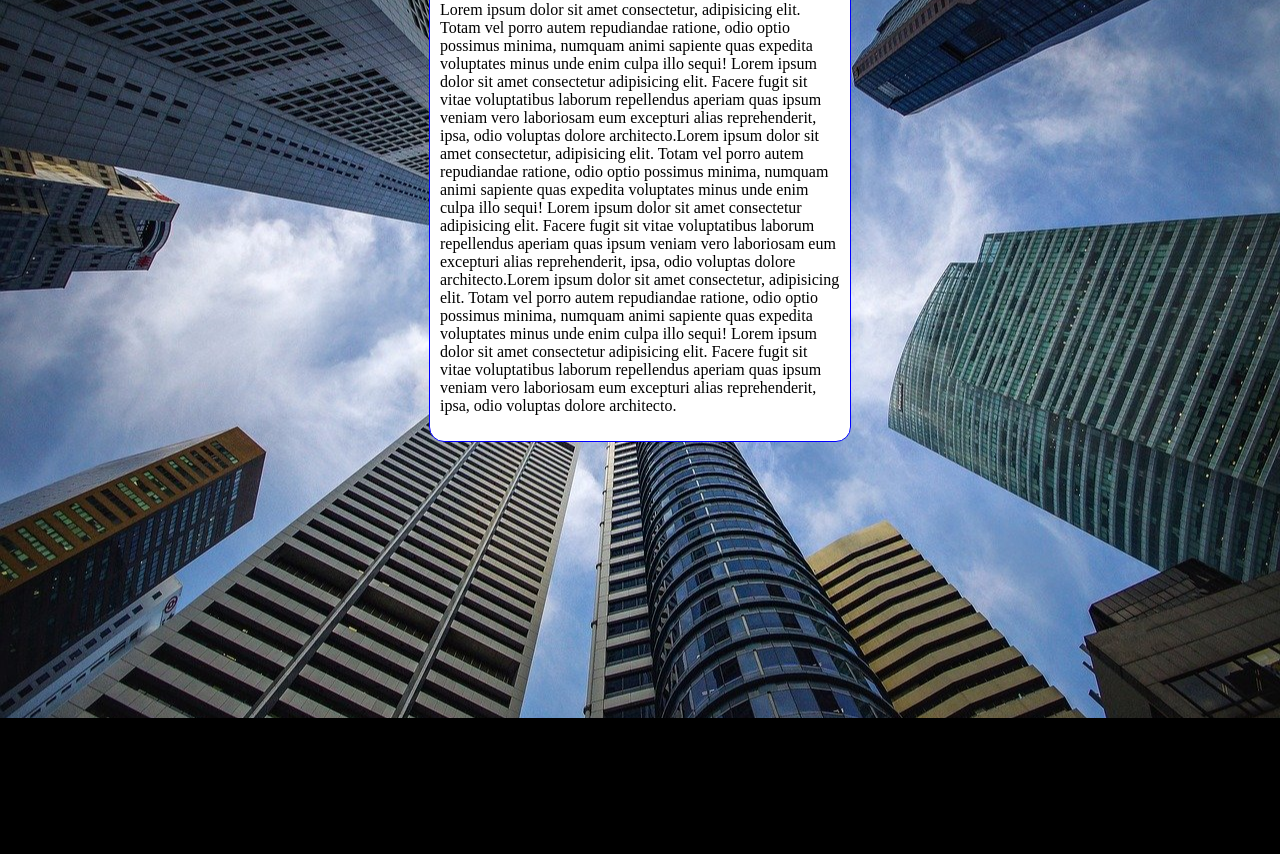
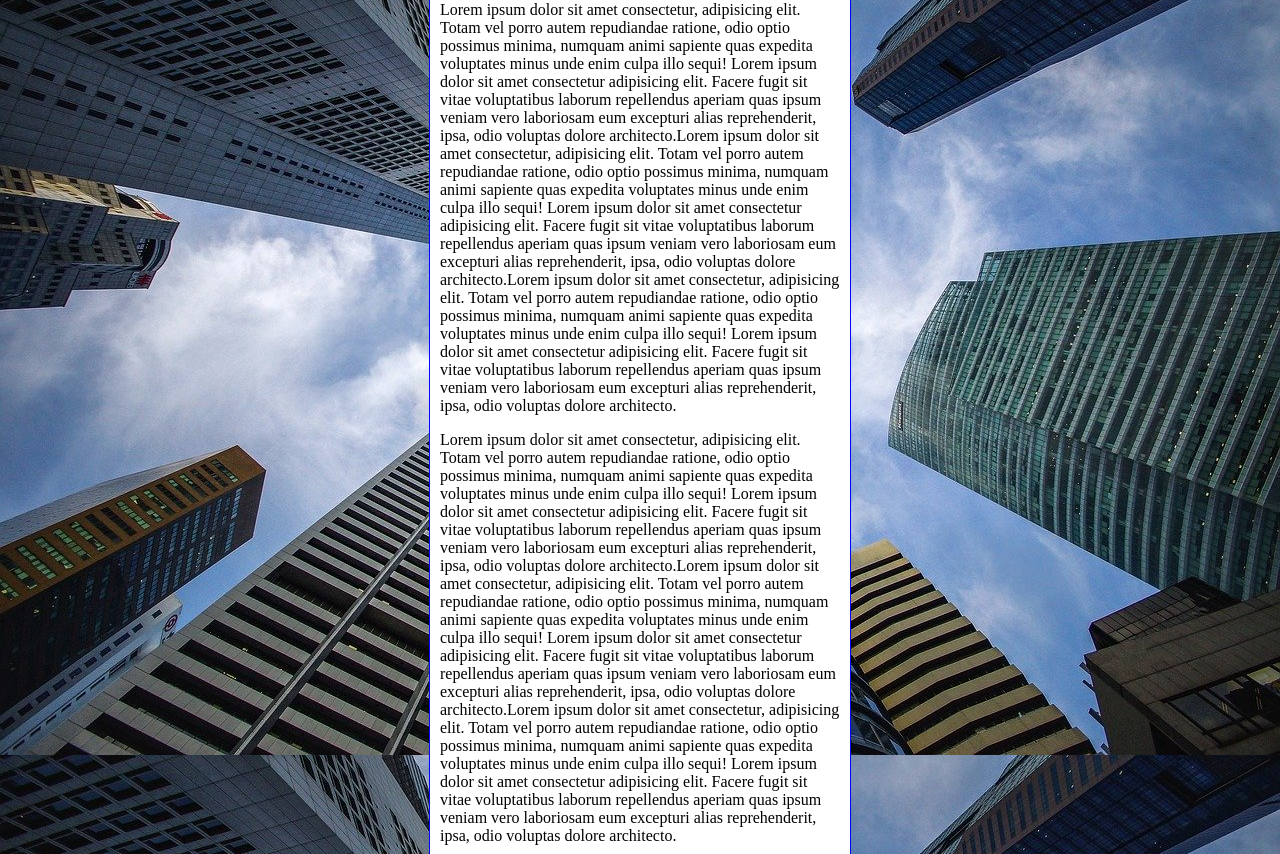
Before and after one commit to EnzoSecco/Exercicios-e-desafios-HTML-CSS, a plain HTML site: page Exercicios/ex022/imagens/fundo006.html in a window 1280 px wide. Shown: the part 98-952 px from the top of the page. Before the commit the page ends 816 px from the top, so only its background shows below. Drawn offline with Linux system fonts and the light colour scheme.

Commit message:
fundo 022

```diff
--- a/Exercicios/ex022/imagens/fundo006.html
+++ b/Exercicios/ex022/imagens/fundo006.html
@@ -4,20 +4,34 @@
     <meta charset="UTF-8">
     <meta http-equiv="X-UA-Compatible" content="IE=edge">
     <meta name="viewport" content="width=device-width, initial-scale=1.0">
-    <title>Document</title>
+    <title>Fundo Fixo de Tela</title>
     <style>
         body {
             height: 100vh;
-            background-color: black;
+            /*background-color: black;
             background-image: url('../imagens/wallpaper002.jpg');
             background-position: center center;
             background-repeat: no-repeat;
             background-size: cover;
+            background-attachment: fixed;*/
+
+
+            /* Shorthand  -  background
+   color > image > position > repeat > [size] > attachment
+
+
+
+*/
+
+background: black url('../imagens/wallpaper002.jpg') center center no-repeat fixed;
+background-size: cover;
         }
+
+
 
         main {
             background-color: white;
-            width: 400px;
+            max-width: 400px;
             padding: 10px;
             margin: auto;
             border: 1px solid blue;
@@ -31,6 +45,15 @@
         <p>Lorem ipsum dolor sit amet consectetur, adipisicing elit. Totam vel porro autem repudiandae ratione, odio optio possimus minima, numquam animi sapiente quas expedita voluptates minus unde enim culpa illo sequi! Lorem ipsum dolor sit amet consectetur adipisicing elit. Facere fugit sit vitae voluptatibus laborum repellendus aperiam quas ipsum veniam vero laboriosam eum excepturi alias reprehenderit, ipsa, odio voluptas dolore architecto.Lorem ipsum dolor sit amet consectetur, adipisicing elit. Totam vel porro autem repudiandae ratione, odio optio possimus minima, numquam animi sapiente quas expedita voluptates minus unde enim culpa illo sequi! Lorem ipsum dolor sit amet consectetur adipisicing elit. Facere fugit sit vitae voluptatibus laborum repellendus aperiam quas ipsum veniam vero laboriosam eum excepturi alias reprehenderit, ipsa, odio voluptas dolore architecto.Lorem ipsum dolor sit amet consectetur, adipisicing elit. Totam vel porro autem repudiandae ratione, odio optio possimus minima, numquam animi sapiente quas expedita voluptates minus unde enim culpa illo sequi! Lorem ipsum dolor sit amet consectetur adipisicing elit. Facere fugit sit vitae voluptatibus laborum repellendus aperiam quas ipsum veniam vero laboriosam eum excepturi alias reprehenderit, ipsa, odio voluptas dolore architecto.
 
         </p>
+        <p>Lorem ipsum dolor sit amet consectetur, adipisicing elit. Totam vel porro autem repudiandae ratione, odio optio possimus minima, numquam animi sapiente quas expedita voluptates minus unde enim culpa illo sequi! Lorem ipsum dolor sit amet consectetur adipisicing elit. Facere fugit sit vitae voluptatibus laborum repellendus aperiam quas ipsum veniam vero laboriosam eum excepturi alias reprehenderit, ipsa, odio voluptas dolore architecto.Lorem ipsum dolor sit amet consectetur, adipisicing elit. Totam vel porro autem repudiandae ratione, odio optio possimus minima, numquam animi sapiente quas expedita voluptates minus unde enim culpa illo sequi! Lorem ipsum dolor sit amet consectetur adipisicing elit. Facere fugit sit vitae voluptatibus laborum repellendus aperiam quas ipsum veniam vero laboriosam eum excepturi alias reprehenderit, ipsa, odio voluptas dolore architecto.Lorem ipsum dolor sit amet consectetur, adipisicing elit. Totam vel porro autem repudiandae ratione, odio optio possimus minima, numquam animi sapiente quas expedita voluptates minus unde enim culpa illo sequi! Lorem ipsum dolor sit amet consectetur adipisicing elit. Facere fugit sit vitae voluptatibus laborum repellendus aperiam quas ipsum veniam vero laboriosam eum excepturi alias reprehenderit, ipsa, odio voluptas dolore architecto.
+
+        </p>
+        <p>Lorem ipsum dolor sit amet consectetur, adipisicing elit. Totam vel porro autem repudiandae ratione, odio optio possimus minima, numquam animi sapiente quas expedita voluptates minus unde enim culpa illo sequi! Lorem ipsum dolor sit amet consectetur adipisicing elit. Facere fugit sit vitae voluptatibus laborum repellendus aperiam quas ipsum veniam vero laboriosam eum excepturi alias reprehenderit, ipsa, odio voluptas dolore architecto.Lorem ipsum dolor sit amet consectetur, adipisicing elit. Totam vel porro autem repudiandae ratione, odio optio possimus minima, numquam animi sapiente quas expedita voluptates minus unde enim culpa illo sequi! Lorem ipsum dolor sit amet consectetur adipisicing elit. Facere fugit sit vitae voluptatibus laborum repellendus aperiam quas ipsum veniam vero laboriosam eum excepturi alias reprehenderit, ipsa, odio voluptas dolore architecto.Lorem ipsum dolor sit amet consectetur, adipisicing elit. Totam vel porro autem repudiandae ratione, odio optio possimus minima, numquam animi sapiente quas expedita voluptates minus unde enim culpa illo sequi! Lorem ipsum dolor sit amet consectetur adipisicing elit. Facere fugit sit vitae voluptatibus laborum repellendus aperiam quas ipsum veniam vero laboriosam eum excepturi alias reprehenderit, ipsa, odio voluptas dolore architecto.
+
+        </p>
+        <p>Lorem ipsum dolor sit amet consectetur, adipisicing elit. Totam vel porro autem repudiandae ratione, odio optio possimus minima, numquam animi sapiente quas expedita voluptates minus unde enim culpa illo sequi! Lorem ipsum dolor sit amet consectetur adipisicing elit. Facere fugit sit vitae voluptatibus laborum repellendus aperiam quas ipsum veniam vero laboriosam eum excepturi alias reprehenderit, ipsa, odio voluptas dolore architecto.Lorem ipsum dolor sit amet consectetur, adipisicing elit. Totam vel porro autem repudiandae ratione, odio optio possimus minima, numquam animi sapiente quas expedita voluptates minus unde enim culpa illo sequi! Lorem ipsum dolor sit amet consectetur adipisicing elit. Facere fugit sit vitae voluptatibus laborum repellendus aperiam quas ipsum veniam vero laboriosam eum excepturi alias reprehenderit, ipsa, odio voluptas dolore architecto.Lorem ipsum dolor sit amet consectetur, adipisicing elit. Totam vel porro autem repudiandae ratione, odio optio possimus minima, numquam animi sapiente quas expedita voluptates minus unde enim culpa illo sequi! Lorem ipsum dolor sit amet consectetur adipisicing elit. Facere fugit sit vitae voluptatibus laborum repellendus aperiam quas ipsum veniam vero laboriosam eum excepturi alias reprehenderit, ipsa, odio voluptas dolore architecto.
+
+        </p>
     </main>
 </body>
 </html>
```
